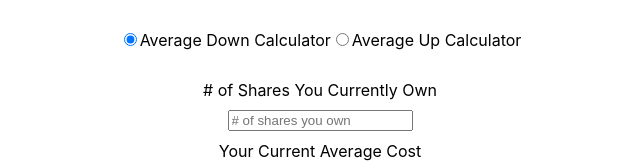
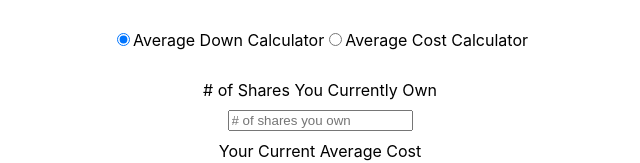
Before and after one commit to jmorales2012/average-down-calculator, a React (Create React App) app: page / in a window 1280 px wide. Shown: the top 163 px of the page, without its empty margins (320-960 px from the left). Built offline with nearby package versions, Linux system fonts and the light colour scheme.

Commit message:
Changed name Average Up Form to Average Cost Form

```diff
--- a/src/App.js
+++ b/src/App.js
@@ -1,7 +1,7 @@
 import { useState } from 'react'
 import FormSelection from './components/FormSelection'
 import AverageDownForm from './components/AverageDownForm'
-import AverageUpForm from './components/AverageUpForm'
+import AverageCostForm from './components/AverageCostForm'
 import './App.css'
 
 const App = () => {
@@ -13,7 +13,7 @@ const App = () => {
         defaultChecked={formSelection}
         onClick={(value) => setFormSelection(value)}
       />
-      {formSelection == 1 ? <AverageDownForm /> : <AverageUpForm />}
+      {formSelection == 1 ? <AverageDownForm /> : <AverageCostForm />}
     </div>
   )
 }
--- a/src/components/AverageUpForm.js
+++ b/src/components/AverageCostForm.js
@@ -1,7 +1,7 @@
 import React, { useState } from 'react'
 import './Form.css'
 
-const AverageUpForm = () => {
+const AverageCostForm = () => {
   const [numShares, setNumShares] = useState(0)
   const [avgCost, setAvgCost] = useState(0)
   const [curPrice, setCurPrice] = useState(0)
@@ -80,4 +80,4 @@ const AverageUpForm = () => {
   )
 }
 
-export default AverageUpForm
+export default AverageCostForm
--- a/src/components/FormSelection.js
+++ b/src/components/FormSelection.js
@@ -10,7 +10,7 @@ const FormSelection = ({ defaultChecked, onClick }) => {
       <input type='radio' name='Form Selection' value='1' defaultChecked />
       <label htmlFor='Form Selection'>Average Down Calculator</label>
       <input type='radio' name='Form Selection' value='2' />
-      <label htmlFor='Form Selection'>Average Up Calculator</label>
+      <label htmlFor='Form Selection'>Average Cost Calculator</label>
     </div>
   )
 }
```
